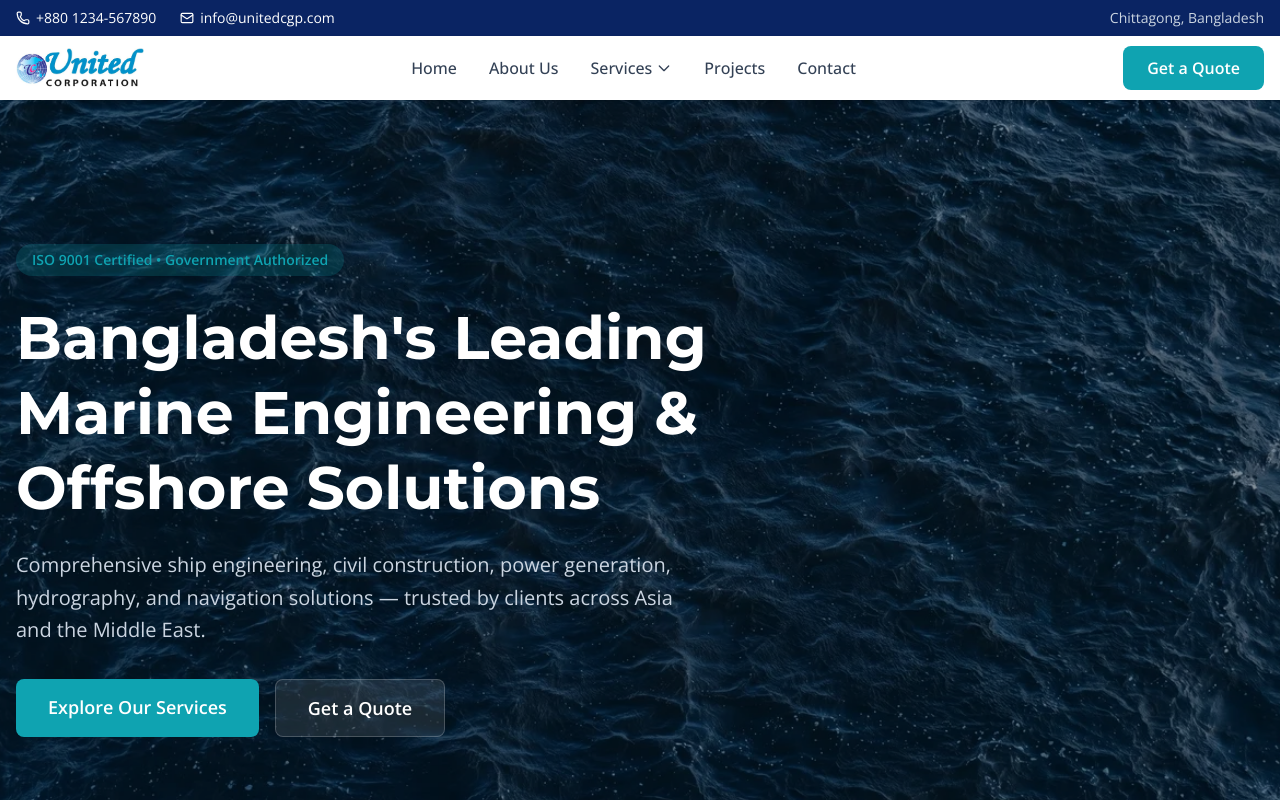
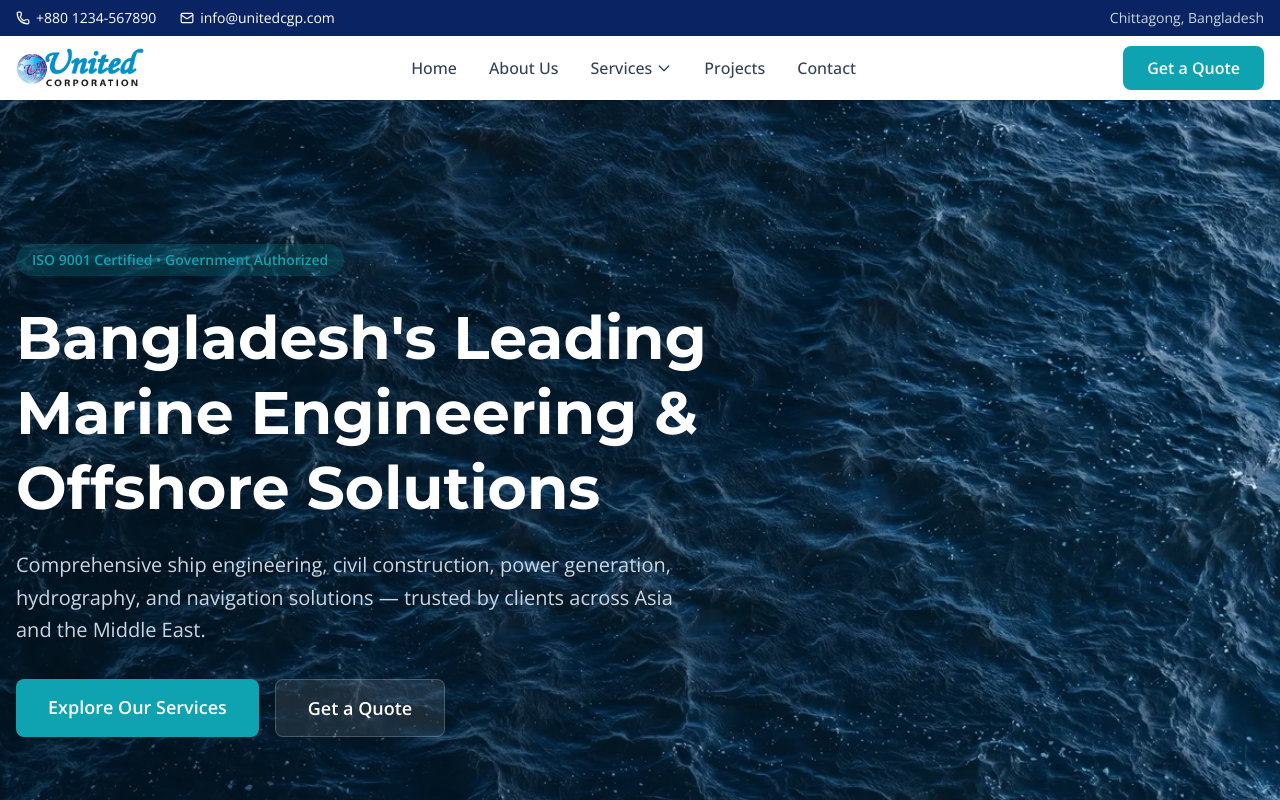
Before and after one commit to connectfazla/united-cgp, a Next.js app: page / in a window 1280 px wide. Shown: the top 800 px of the page. Built offline with nearby package versions, Linux system fonts and the light colour scheme.

Commit message:
fix: hero overlay — left-to-right black(40%) to transparent gradient

```diff
--- a/src/app/page.tsx
+++ b/src/app/page.tsx
@@ -27,7 +27,7 @@
       {/* Hero */}
       <section className="relative bg-navy overflow-hidden">
         <div className="absolute inset-0 bg-[url('/images/hero-remote-2.webp')] bg-cover bg-center" />
-        <div className="absolute inset-0 bg-black/40" />
+        <div className="absolute inset-0 bg-gradient-to-r from-black/40 to-transparent" />
         <div className="relative max-w-7xl mx-auto px-4 py-24 md:py-36">
           <div className="max-w-3xl">
             <span className="inline-block bg-teal/20 text-teal px-4 py-1.5 rounded-full text-sm font-semibold mb-6">
```
